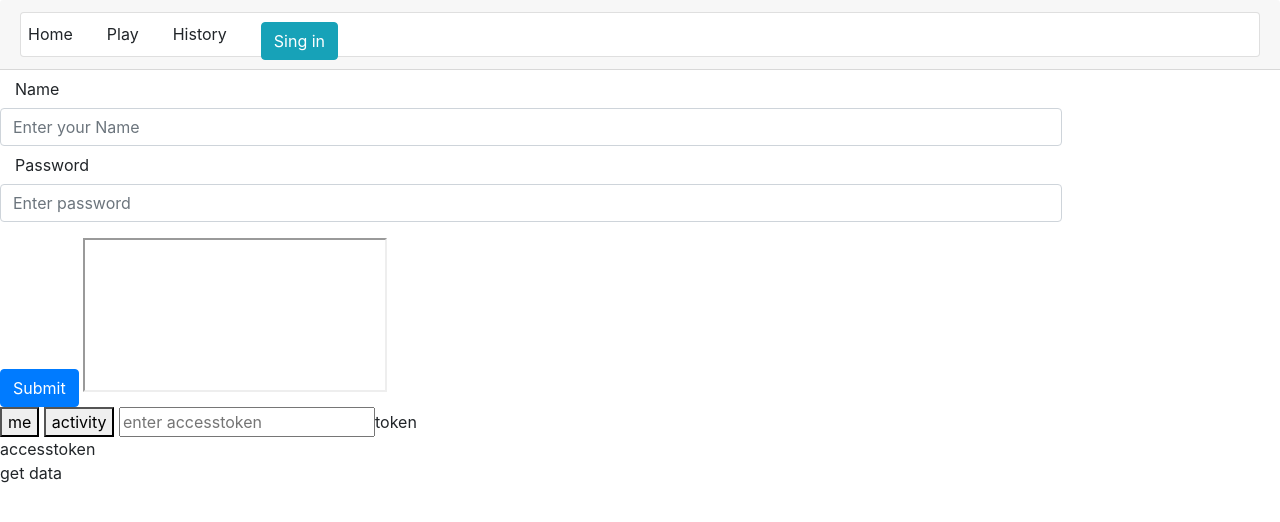
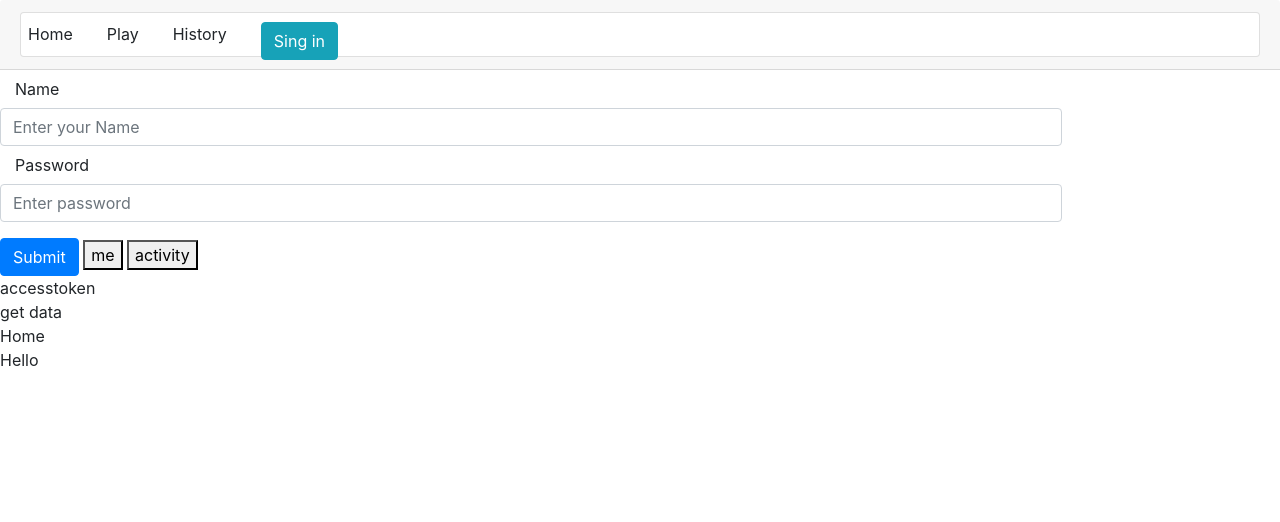
Before and after one commit to HirataYoshiki/scraping_restapi, a FastAPI app: page / in a window 1280 px wide. Shown: the top 522 px of the page. Run offline with FastAPI, Linux system fonts and the light colour scheme; some libraries are stand-ins or nearby versions.

Commit message:
Update Javascript ->Take token

```diff
--- a/frontend/templates/index.html
+++ b/frontend/templates/index.html
@@ -1,6 +1,6 @@
 {% extends "base.html"%}
 {% block body %}
-      <form target="AT">
+      <form>
             <div class="form-group row">
                   <div class="col-sm-10">
                         <label for="inputName" class="col-lg-2 col-form-label">Name</label><input class="form-control" id="inputName" name="username" placeholder="Enter your Name">
@@ -9,18 +9,20 @@
                         <label for="inputPassword" class="col-lg-2 col-form-label">Password</label><input class="form-control" type="password" id="inputPassword" name= "password" placeholder="Enter password">
                   </div>
             </div>
-            <button type="submit" formmethod="post" formenctype="multipart/form-data" class="btn btn-primary" formaction="/token">Submit</button>
-            <iframe name="AT" id="acces" placeholder="accesstokens"></iframe>
+      </form>
+      <button  class="btn btn-primary" v-on:click="request_token" id= "manual_token_request" aria-placeholder="Manual_token_Request">Submit</button>
 
-
-      </form>
       <button v-on:click="send_request('/users/me')">me</button>
       <button v-on:click="send_request('/activities')">activity</button>
-      <input id=token placeholder="enter accesstoken">token
 [[master.message]]
 <br>
 [[master.accesstoken]]
 <br>
 [[master.getdata]]
 <br>
+[[master.name]]
+<br>
+[[master.text1]]
+<br>
+[[master.text2]]
 {% endblock%}
--- a/frontend/templates/script.html
+++ b/frontend/templates/script.html
@@ -4,7 +4,6 @@
             delimiters:['[[',']]'],
             el:"#app",
             data:{
-                  Navbar:"navbar",
                   master:{
                         name:"Home",
                         text1:"Hello",
@@ -59,16 +58,24 @@
 
                   },
                   send_request:async function(url){
-                        var token = document.getElementById('token').value
-                        this.master.getdata=" "+"Bearer "+token
-                        this.master.accesstoken="Bearer "+token
                         const response=await axios.get(url,{
                               headers:{
                                     accept: "application/json",
-                                    Authorization: this.master.accesstoken
+                                    Authorization: "Bearer "+this.master.accesstoken
                               }
                         })
                         this.master.getdata=response.data
+                  },
+                  request_token:async function() {
+                        url = '/token'
+                        var formdata = new FormData()
+                        username =document.getElementById('inputName').value
+                        password = document.getElementById('inputPassword').value
+                        formdata.append("username",username)
+                        formdata.append("password",password)
+
+                        const response= await axios.post(url,formdata)
+                        this.master.accesstoken=response.data.access_token
                   }
             }
       })
```
